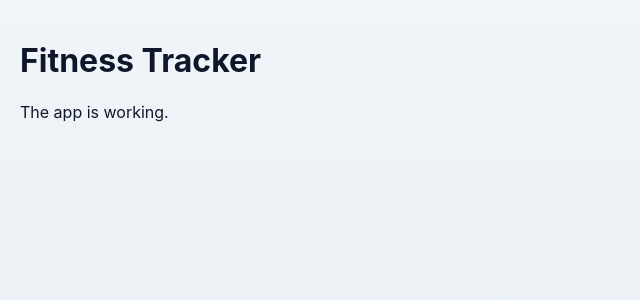
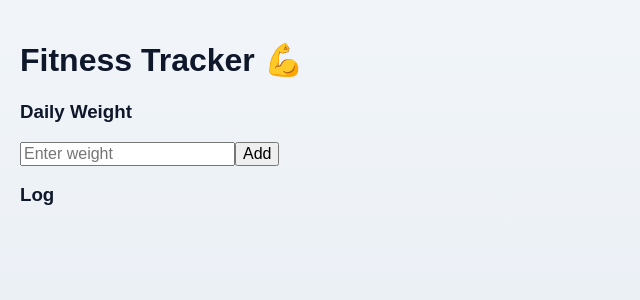
Before and after one commit to kfairfax7-web/Fitness-tracker, a React (Vite) app: page / in a window 1280 px wide. Shown: the top 300 px of the page, without its empty margins (0-640 px from the left). Built offline with nearby package versions, Linux system fonts and the light colour scheme.

Commit message:
Update App.jsx

```diff
--- a/src/App.jsx
+++ b/src/App.jsx
@@ -1,8 +1,33 @@
+import { useState } from 'react'
+
 function App() {
+  const [weight, setWeight] = useState('')
+  const [log, setLog] = useState([])
+
+  const addEntry = () => {
+    if (!weight) return
+    setLog([...log, weight])
+    setWeight('')
+  }
+
   return (
-    <div style={{ padding: 20 }}>
-      <h1>Fitness Tracker</h1>
-      <p>The app is working.</p>
+    <div style={{ padding: 20, fontFamily: 'Arial' }}>
+      <h1>Fitness Tracker 💪</h1>
+
+      <h3>Daily Weight</h3>
+      <input
+        placeholder="Enter weight"
+        value={weight}
+        onChange={(e) => setWeight(e.target.value)}
+      />
+      <button onClick={addEntry}>Add</button>
+
+      <h3>Log</h3>
+      <ul>
+        {log.map((w, i) => (
+          <li key={i}>{w} lbs</li>
+        ))}
+      </ul>
     </div>
   )
 }
```
